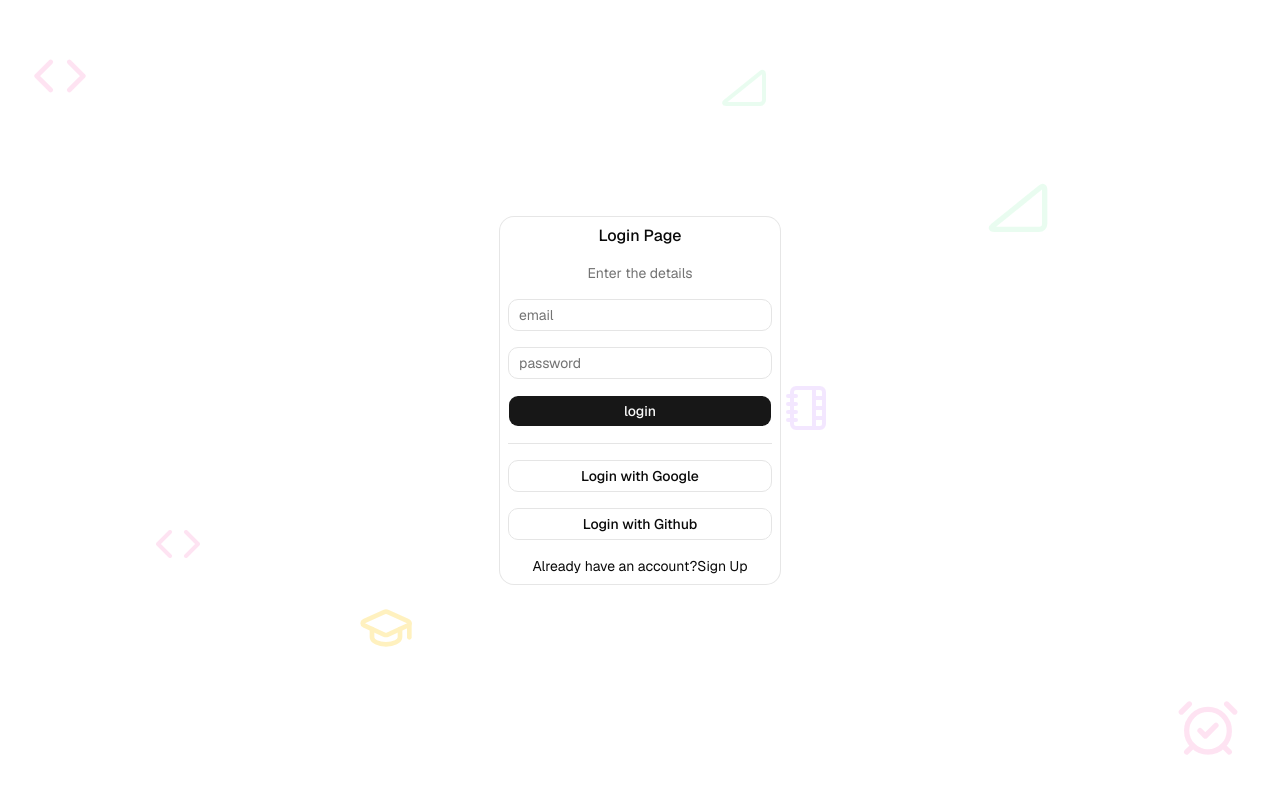
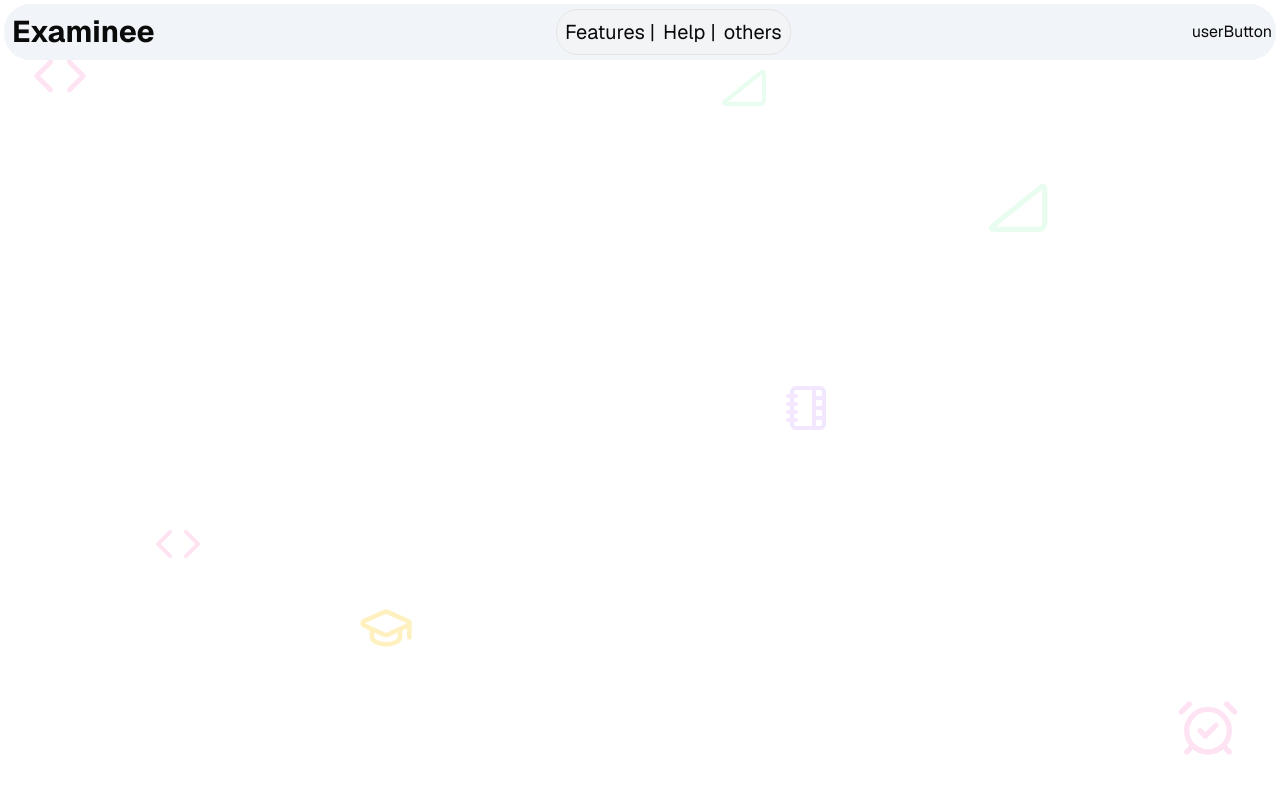
Before and after one commit to harshvardhansoni12-code/examinee, a Next.js app: page / in a window 1280 px wide. Shown: the top 794 px of the page. Built offline with nearby package versions, Linux system fonts and the light colour scheme.

Commit message:
added navbar

```diff
--- /dev/null
+++ b/auth/components/UserButton.jsx
@@ -0,0 +1,3 @@
+export const UserButton = () => {
+  return <div>userButton</div>;
+};
--- a/landing-page/components/navbar/navbar.jsx
+++ b/landing-page/components/navbar/navbar.jsx
@@ -1,3 +1,17 @@
+import { Options } from "./options";
+import { UserButton } from "../../../auth/components/UserButton";
 export const NavBar = () => {
-  return <div></div>;
+  return (
+    <div className="absolute flex justify-between items-center rounded-4xl h-14 absoulute inset-0 m-1 p-1  bg-slate-100">
+      <div className=" text-3xl font-bold flex justify-center pl-1">
+        Examinee
+      </div>
+      <div>
+        <Options />
+      </div>
+      <div>
+        <UserButton />
+      </div>
+    </div>
+  );
 };
--- /dev/null
+++ b/landing-page/components/navbar/options.jsx
@@ -0,0 +1,11 @@
+export const Options = () => {
+  return (
+    <>
+      <div className="flex text-xl bg-gray-100 p-1 rounded-3xl justify-between border">
+        <div className="m-1">Features |</div>
+        <div className="m-1">Help |</div>
+        <div className="m-1">others</div>
+      </div>
+    </>
+  );
+};
--- a/src/app/page.js
+++ b/src/app/page.js
@@ -2,13 +2,17 @@
 
 import { AuthScreen } from "../../auth/components/AuthScreen";
 import { BackGround } from "../../landing-page/components/background";
+import { NavBar } from "../../landing-page/components/navbar/navbar";
 export default function Home() {
   return (
-    <div className="flex items-center justify-center min-h-screen">
-      <div className="h-auto w-70 m-1.5">
-        <BackGround />
-        <div className="absolute inset-0 flex justify-center items-center">
+    <div>
+      <NavBar />
+      <div className="flex items-center justify-center min-h-screen">
+        <div className="h-auto w-70 m-1.5">
+          <BackGround />
+          {/* <div className="absolute inset-0 flex justify-center items-center">
           <AuthScreen />
+        </div> */}
         </div>
       </div>
     </div>
```
